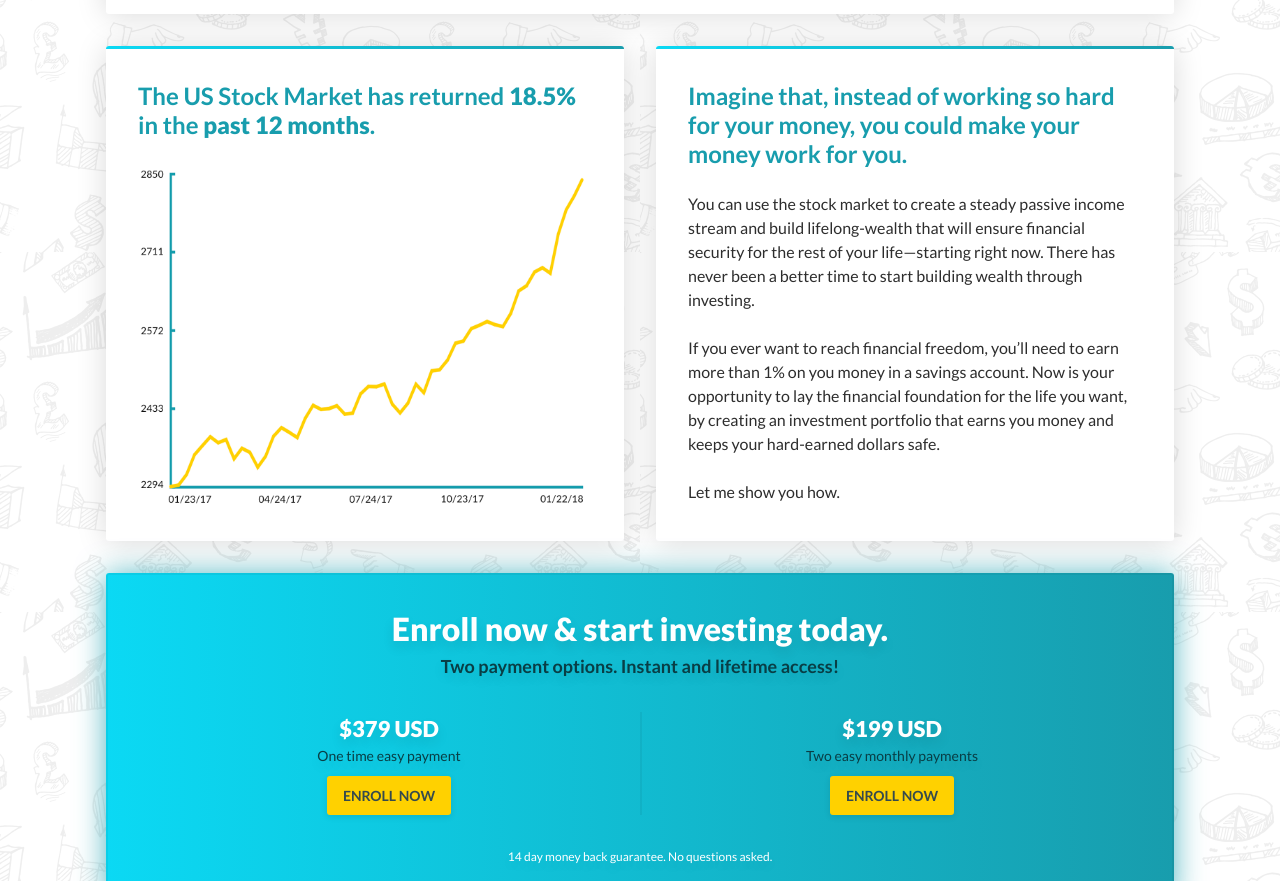
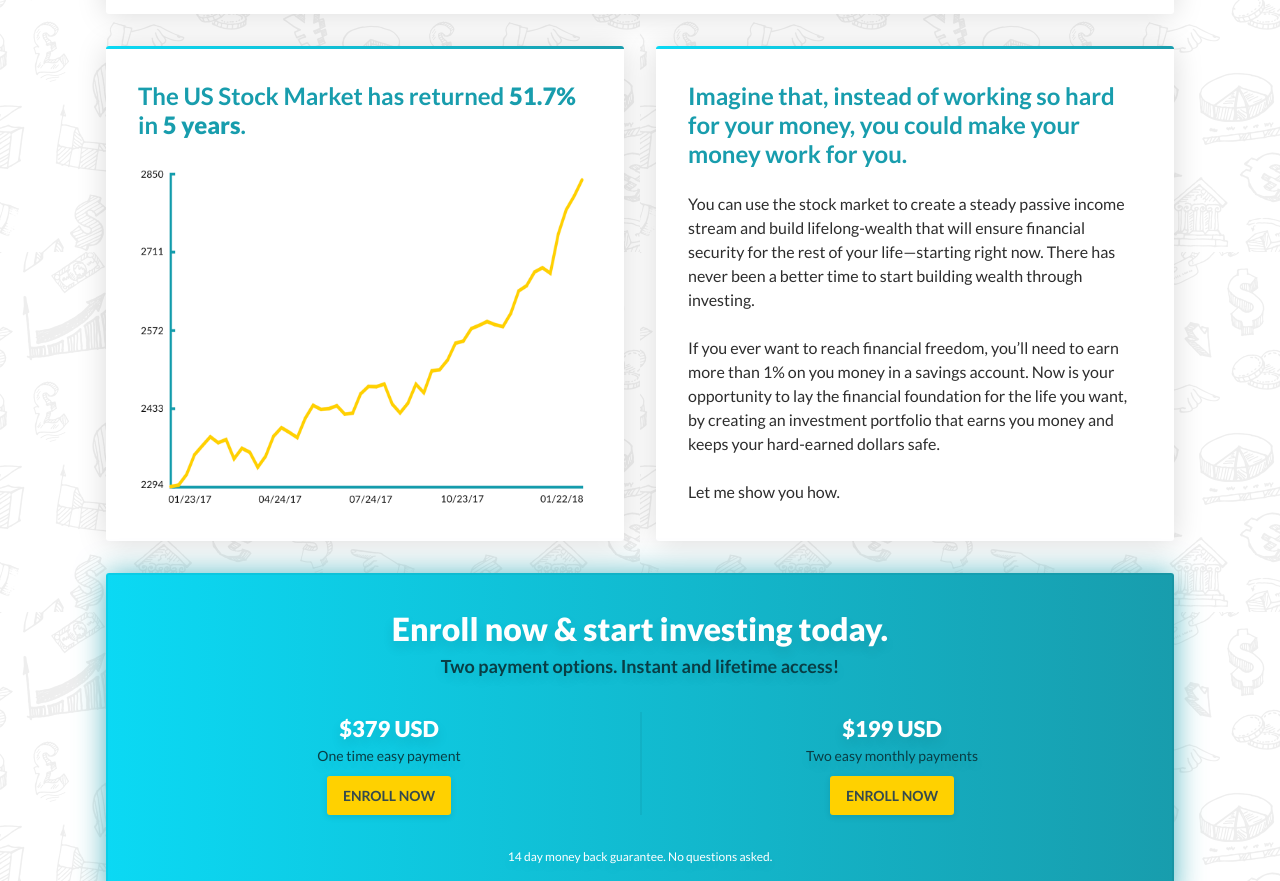
Before and after one commit to beekay-/sfsp, a plain HTML site: page index.html in a window 1280 px wide. Shown: the part 1588-2469 px from the top of the page. Drawn offline with Linux system fonts and the light colour scheme.

Commit message:
Updated stock market stat

```diff
--- a/index.html
+++ b/index.html
@@ -110,7 +110,7 @@
         <div id="more-details" class="content flex wrap">
             <div class="card half details">
                 <div class="full">
-                    <h1>The US Stock Market has returned <strong class="extra">18.5%</strong> in the <strong class="extra">past 12 months</strong>.</h1>
+                    <h1>The US Stock Market has returned <strong class="extra">51.7%</strong> in <strong class="extra">5 years</strong>.</h1>
                     <img src="img/stock-market-chart.png" alt="Stock Market Last 12 Months">
                 </div>
             </div>
```
